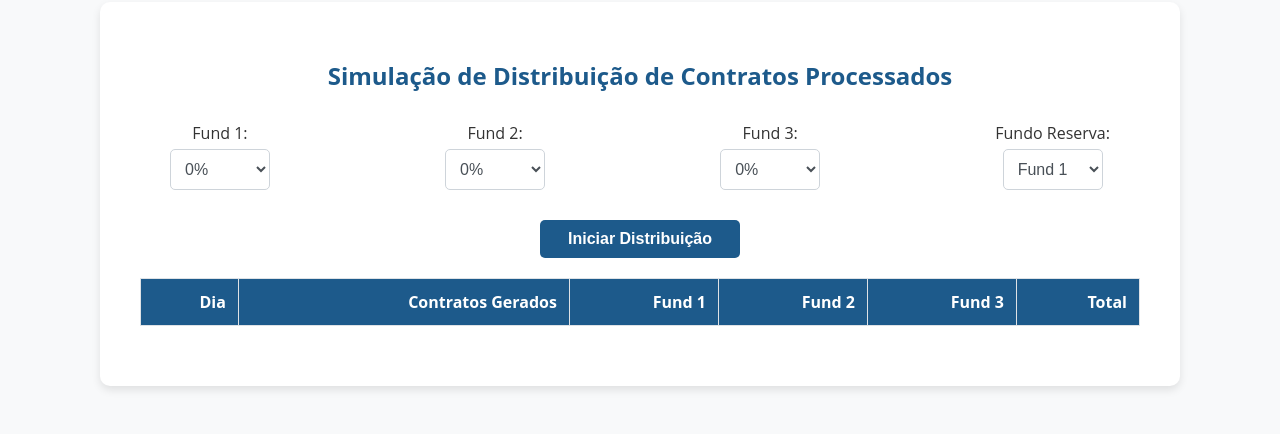
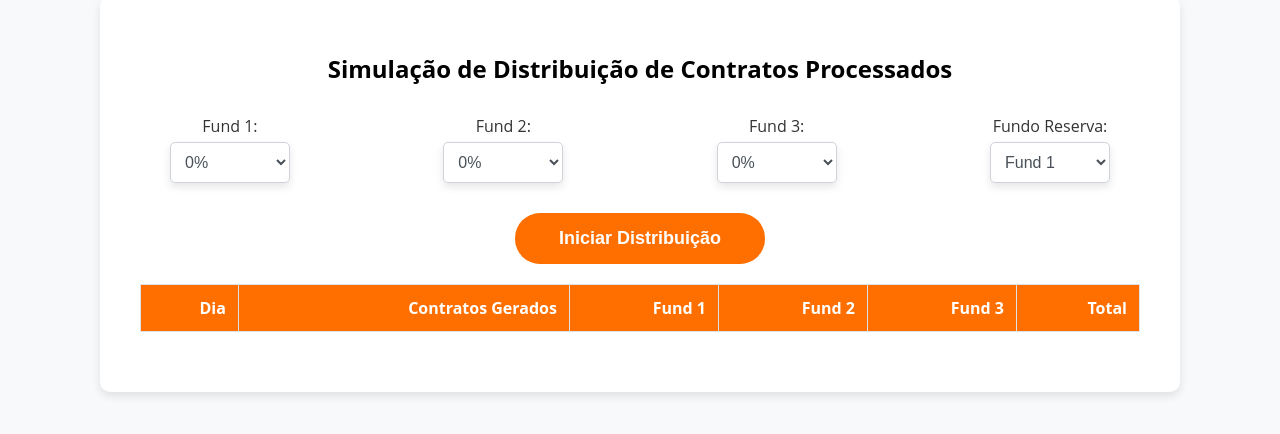
Before and after one commit to JRcalado/simulador_distribuicao, a plain HTML site: page index.html in a window 1280 px wide. Shown: the part 196-630 px from the top of the page. Drawn offline with Linux system fonts and the light colour scheme.

Commit message:
atualizando codigo

```diff
--- a/styles.css
+++ b/styles.css
@@ -22,7 +22,7 @@ body {
 }
 
 h1 {
-  color: #1d5a8b; /* Cor do título similar ao azul da Pravaler */
+  color: #000000; /* Cor do título preta */
   margin-bottom: 20px;
   font-size: 24px;
   font-weight: 700;
@@ -50,34 +50,35 @@ h1 {
 }
 
 .controls select {
-  width: 100px;
+  width: 120px;
   padding: 10px;
   border: 1px solid #ced4da;
   border-radius: 5px;
   background-color: #ffffff;
   font-size: 16px;
   color: #495057;
+  box-shadow: 0 4px 8px rgba(0, 0, 0, 0.1);
 }
 
 .btn {
   display: block;
-  width: 200px;
+  width: 250px;
   margin: 20px auto;
-  padding: 10px 20px;
-  background-color: #1d5a8b; /* Botão azul similar */
+  padding: 15px 20px;
+  background-color: #ff6f00; /* Botão laranja */
   color: white;
   text-align: center;
   text-decoration: none;
-  font-size: 16px;
+  font-size: 18px;
   font-weight: 600;
-  border-radius: 5px;
+  border-radius: 25px;
   cursor: pointer;
   border: none;
   transition: background-color 0.3s ease;
 }
 
 .btn:hover {
-  background-color: #164a6d; /* Botão azul mais escuro */
+  background-color: #e65c00; /* Botão laranja mais escuro */
 }
 
 .error-message {
@@ -109,7 +110,7 @@ td {
 }
 
 th {
-  background-color: #1d5a8b; /* Cabeçalho azul similar */
+  background-color: #ff6f00; /* Cabeçalho laranja */
   color: white;
   font-weight: 700;
 }
```
